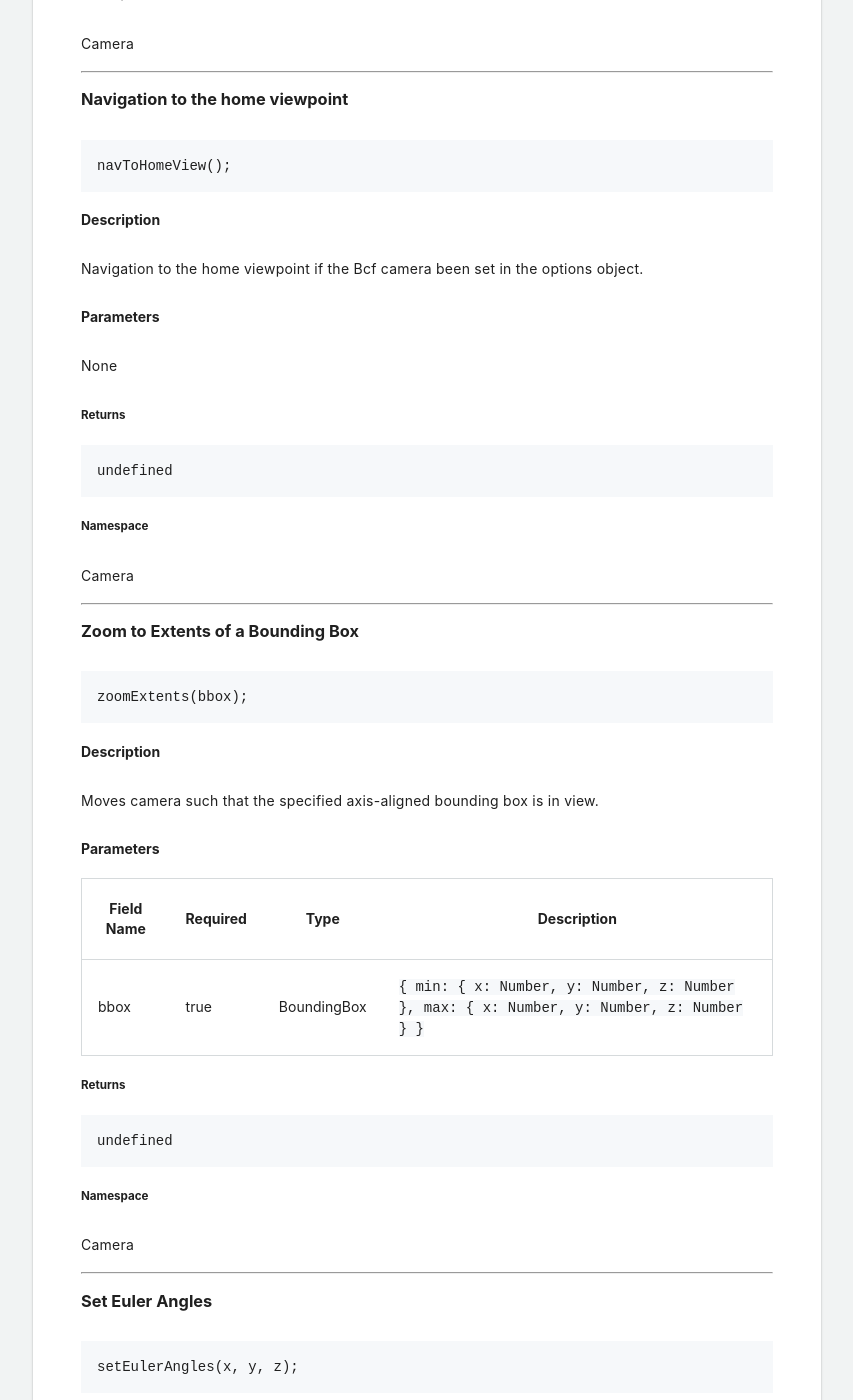
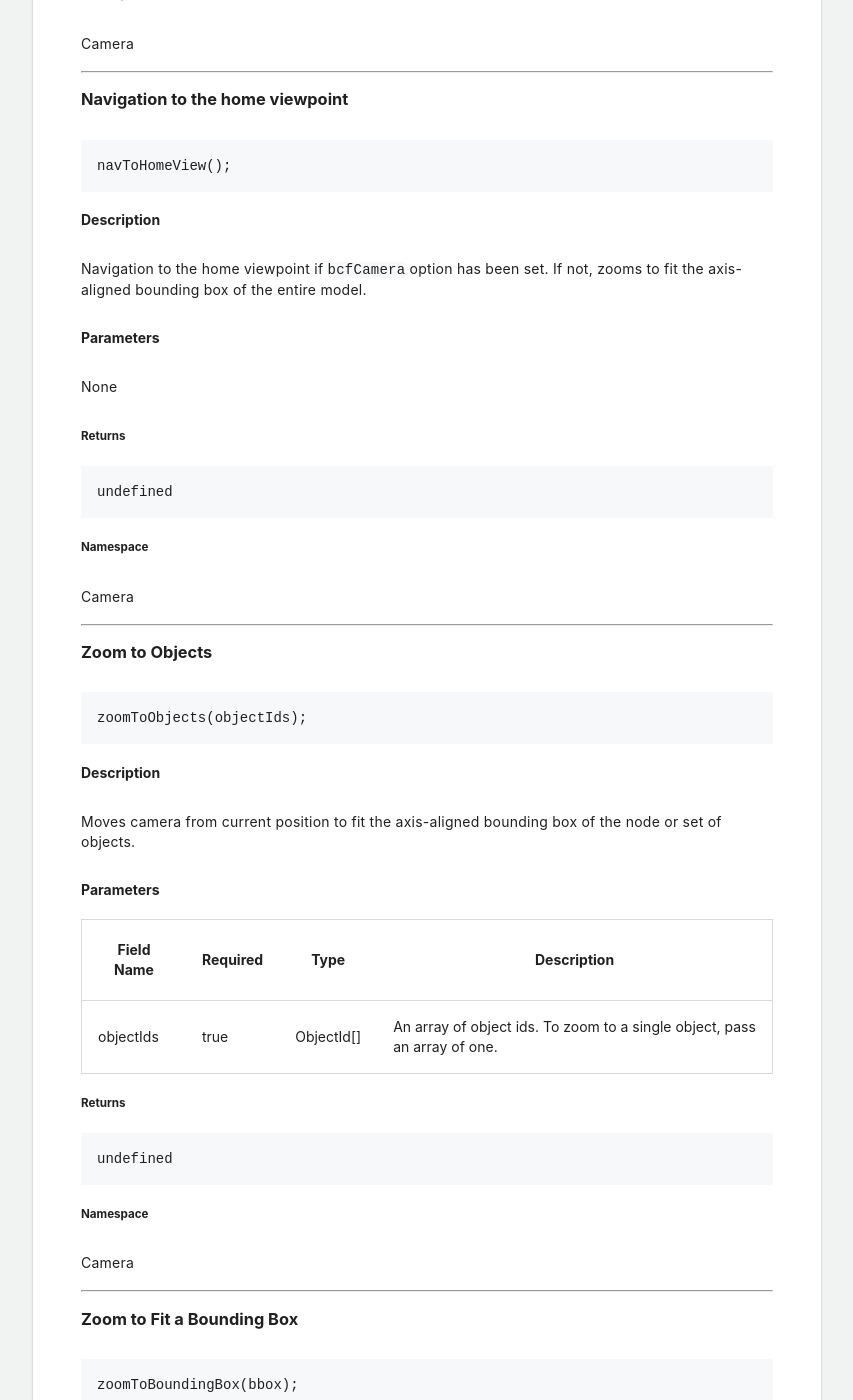
Before and after one commit to procore/documentation, a Jekyll site: the page built from other_procore_apis/bim_web_viewer.md, in a window 1280 px wide and 1400 px high, scrolled down 9592 px. Shown: the whole window, without its empty margins (411-1264 px from the left). Built offline with Jekyll 4.4.1, drawn with Linux system fonts in a browser that asks for light colours; some of the changed text lies outside the part shown.

Commit message:
[BIM-Webviewer] Document Zoom Extents API (#99)
* Rename zoomExtents to zoomToBoundingBox

* Add zoomToNodes

* Add zoomToSelection

* Add zoomToGlobal and clarify some descriptions

* Rename zoomToNodes->zoomToObjects

* More node->object

````diff
--- a/other_procore_apis/bim_web_viewer.md
+++ b/other_procore_apis/bim_web_viewer.md
@@ -475,7 +475,7 @@ navToHomeView();
 
 #### Description
 
-Navigation to the home viewpoint if the Bcf camera been set in the options object.
+Navigation to the home viewpoint if `bcfCamera` option has been set. If not, zooms to fit the axis-aligned bounding box of the entire model.
 
 #### Parameters
 
@@ -493,23 +493,110 @@ Camera
 
 ---
 
-### Zoom to Extents of a Bounding Box
-
-<p class="heading-link-container"><a class="heading-link" href="#zoom-to-extents-of-a-bounding-box"></a></p>
-
-```js
-zoomExtents(bbox);
-```
-
-#### Description
-
-Moves camera such that the specified axis-aligned bounding box is in view.
+### Zoom to Objects
+
+<p class="heading-link-container"><a class="heading-link" href="zoom-to-objects"></a></p>
+
+```js
+zoomToObjects(objectIds);
+```
+
+#### Description
+
+Moves camera from current position to fit the axis-aligned bounding box of the node or set of objects.
+
+#### Parameters
+
+| Field Name | Required | Type | Description |
+| - | - | - | - |
+| objectIds | true | ObjectId[] | An array of object ids. To zoom to a single object, pass an array of one. |
+
+##### Returns
+
+```js
+undefined
+```
+
+##### Namespace
+
+Camera
+
+---
+
+
+### Zoom to Fit a Bounding Box
+
+<p class="heading-link-container"><a class="heading-link" href="zoom-to-fit-a-bounding-box"></a></p>
+
+```js
+zoomToBoundingBox(bbox);
+```
+
+#### Description
+
+Moves camera to fit the specified axis-aligned bounding box.
 
 #### Parameters
 
 | Field Name | Required | Type | Description |
 | - | - | - | - |
 | bbox | true | BoundingBox | `{ min: { x: Number, y: Number, z: Number }, max: { x: Number, y: Number, z: Number } }` |
+
+##### Returns
+
+```js
+undefined
+```
+
+##### Namespace
+
+Camera
+
+---
+
+### Zoom to Selection
+
+<p class="heading-link-container"><a class="heading-link" href="zoom-to-selection"></a></p>
+
+```js
+zoomToSelection();
+```
+
+#### Description
+
+Moves camera from current position to fit the axis-aligned bounding box of the current selection.
+
+#### Parameters
+
+None
+
+##### Returns
+
+```js
+undefined
+```
+
+##### Namespace
+
+Camera
+
+---
+
+### Zoom to Global
+
+<p class="heading-link-container"><a class="heading-link" href="zoom-to-global"></a></p>
+
+```js
+zoomToGlobal();
+```
+
+#### Description
+
+Moves camera to fit the axis-aligned bounding box of the entire model. Does not take into account current camera position, i.e. will always give you the same view regardless of where the camera is currently.
+
+#### Parameters
+
+None
 
 ##### Returns
 
````
